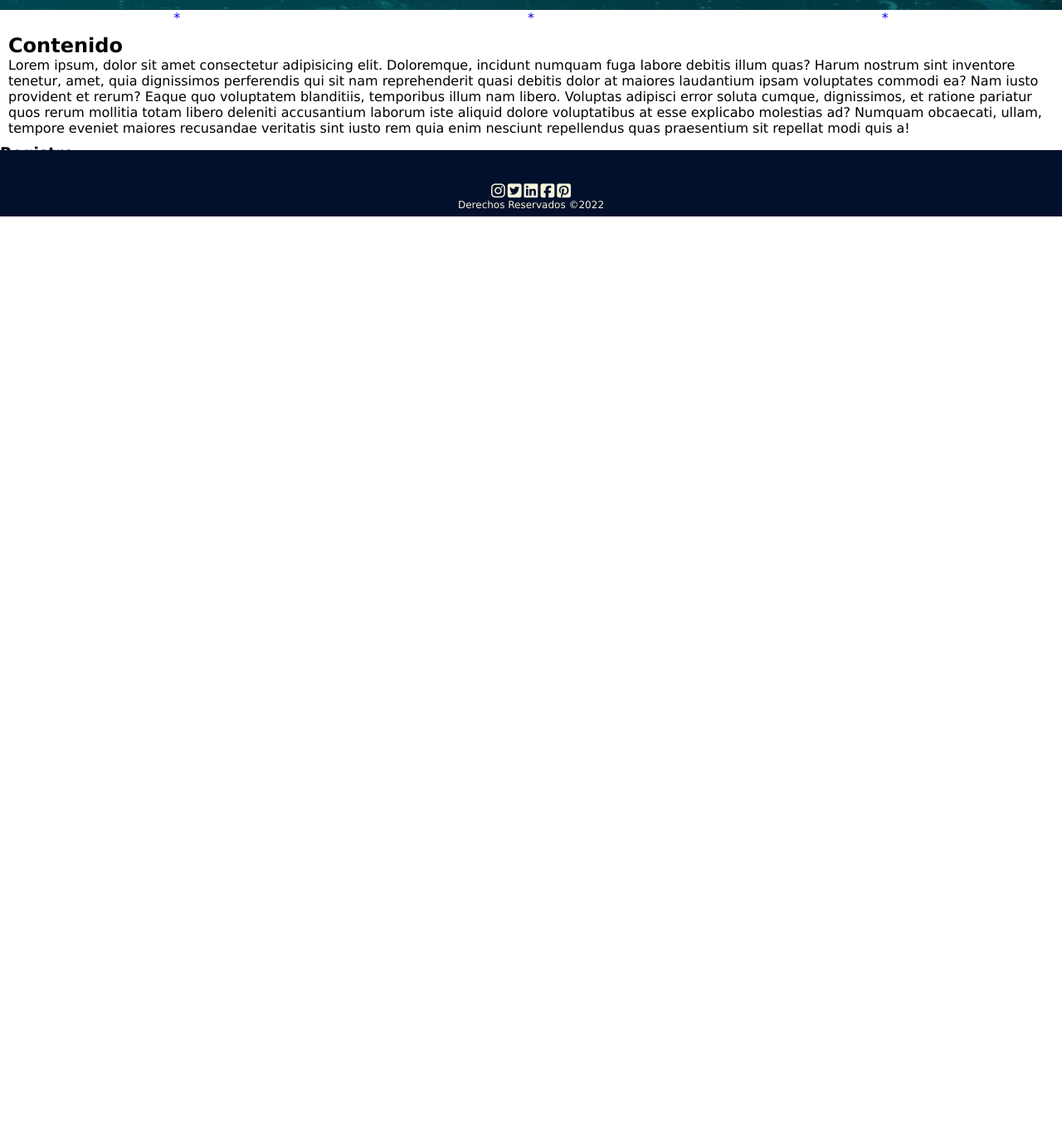
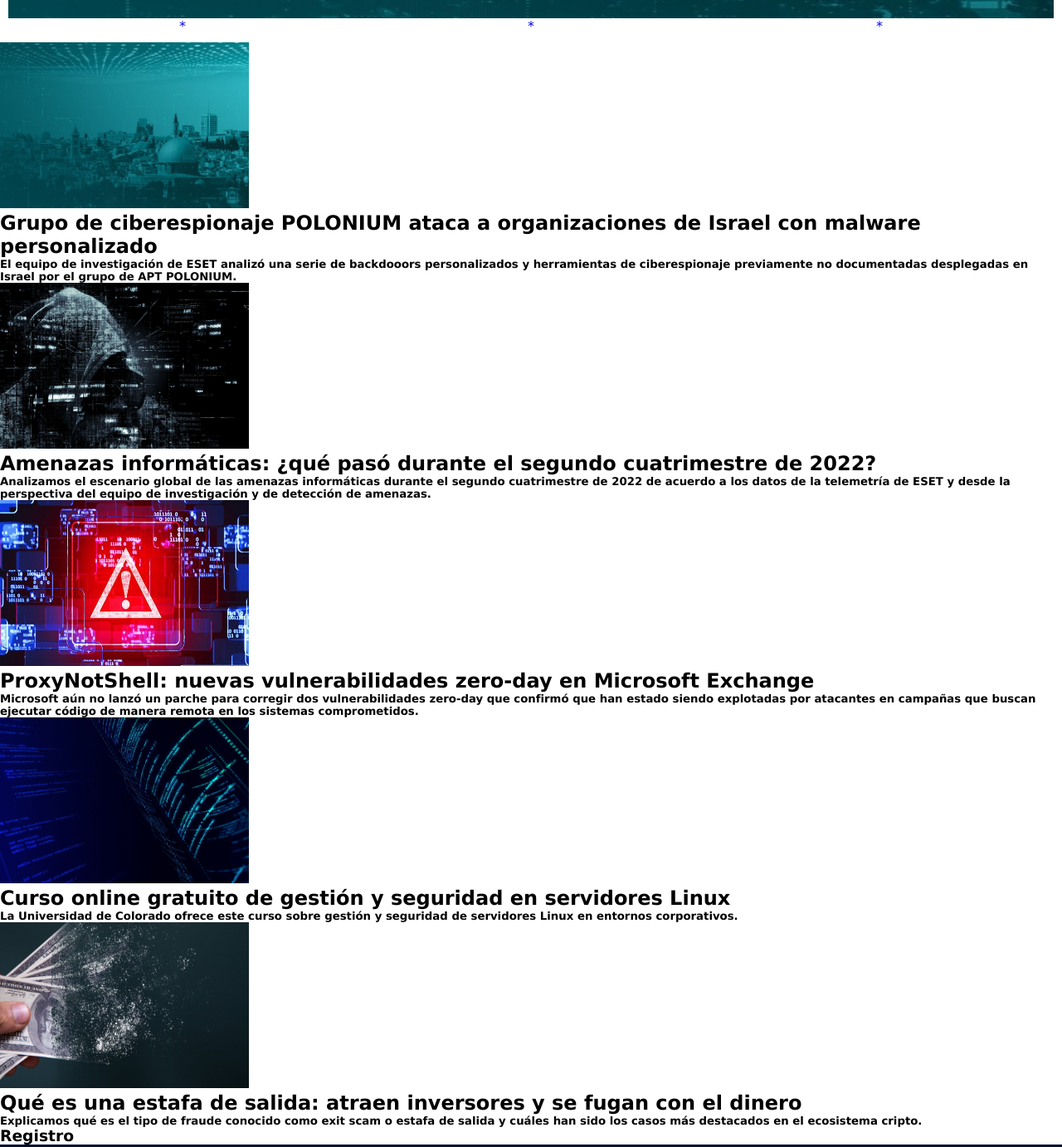
Before and after one commit to Villamarinji/TPO-CaC, a plain HTML site: page index.html in a window 1280 px wide. Shown: the part 539-1922 px from the top of the page at 83% size. Before the commit the page ends 800 px from the top, so only its background shows below. Drawn offline with Linux system fonts and the light colour scheme.

Commit message:
Slide más widget

```diff
--- a/CSS/estilos.css
+++ b/CSS/estilos.css
@@ -110,7 +110,6 @@
     text-align: center;
     bottom: 0;
     left: 0;
-    position: fixed;
 }
 
 .contenedor .header h1{
@@ -134,3 +133,8 @@
     color: #f5f5dc;
     font-size: 1.5vw;
 }
+
+.noticias img{
+    height: 200px;
+    width: 300px;
+}
--- a/index.html
+++ b/index.html
@@ -41,6 +41,7 @@
                 <a href="#">Contacto</a>
             </nav>
         </header>
+        <main class="contenido">
             <div id="conteItemsCarrusel">
                 <div class="itemCarrusel" id="itemCarrusel-1">
                     <div class="tarjetacarrusel" id="tarjetaCarrusel-1"><img src="IMG/carrusel1.jpg" alt=""></div>
@@ -72,13 +73,33 @@
             <a href="#itemCarrusel-2">*</a>
             <a href="#itemCarrusel-3">*</a>
            </div>
-
-        <main class="contenido">
-            <h2>Contenido</h2>
-                <p>Lorem ipsum, dolor sit amet consectetur adipisicing elit. Doloremque, incidunt numquam fuga labore debitis illum quas? Harum nostrum sint inventore tenetur, amet, quia dignissimos perferendis qui sit nam reprehenderit quasi debitis dolor at maiores laudantium ipsam voluptates commodi ea? Nam iusto provident et rerum? Eaque quo voluptatem blanditiis, temporibus illum nam libero. Voluptas adipisci error soluta cumque, dignissimos, et ratione pariatur quos rerum mollitia totam libero deleniti accusantium laborum iste aliquid dolore voluptatibus at esse explicabo molestias ad? Numquam obcaecati, ullam, tempore eveniet maiores recusandae veritatis sint iusto rem quia enim nesciunt repellendus quas praesentium sit repellat modi quis a!</p>
-
         </main>
-
+            <div class="noticias">
+                <div id="noticia1">
+                    <img src="IMG/carrusel1.jpg" alt="">
+                    <h2>Grupo de ciberespionaje POLONIUM ataca a organizaciones de Israel con malware personalizado</h2>
+                    <h5>El equipo de investigación de ESET analizó una serie de backdooors personalizados y herramientas de ciberespionaje previamente no documentadas desplegadas en Israel por el grupo de APT POLONIUM.</h5>
+                </div>
+                <div id="noticia2">
+                    <img src="IMG/carrusel2.jpg" alt="">
+                    <h2>Amenazas informáticas: ¿qué pasó durante el segundo cuatrimestre de 2022?</h2>
+                    <h5>Analizamos el escenario global de las amenazas informáticas durante el segundo cuatrimestre de 2022 de acuerdo a los datos de la telemetría de ESET y desde la perspectiva del equipo de investigación y de detección de amenazas.<h5>                </div>
+                <div id="noticia3">
+                    <img src="IMG/carrusel3.jpg" alt="">
+                    <h2>ProxyNotShell: nuevas vulnerabilidades zero‑day en Microsoft Exchange</h2>
+                    <h5>Microsoft aún no lanzó un parche para corregir dos vulnerabilidades zero-day que confirmó que han estado siendo explotadas por atacantes en campañas que buscan ejecutar código de manera remota en los sistemas comprometidos.</h5>
+                </div>
+                <div id="noticia4">
+                    <img src="IMG/carrusel4.jpg" alt="">
+                    <h2>Curso online gratuito de gestión y seguridad en servidores Linux</h2>
+                    <h5>La Universidad de Colorado ofrece este curso sobre gestión y seguridad de servidores Linux en entornos corporativos.</h5>
+                </div>
+                <div id="noticia5">
+                    <img src="IMG/carrusel5.jpg" alt="">
+                    <h2>Qué es una estafa de salida: atraen inversores y se fugan con el dinero</h2>
+                    <h5>Explicamos qué es el tipo de fraude conocido como exit scam o estafa de salida y cuáles han sido los casos más destacados en el ecosistema cripto.</h5>
+                </div>
+            </div>
             <div class="sidebar">
                 <h3>Registro</h3>
             </div>
```
Lines whose indentation alone changed are shown as unchanged.
